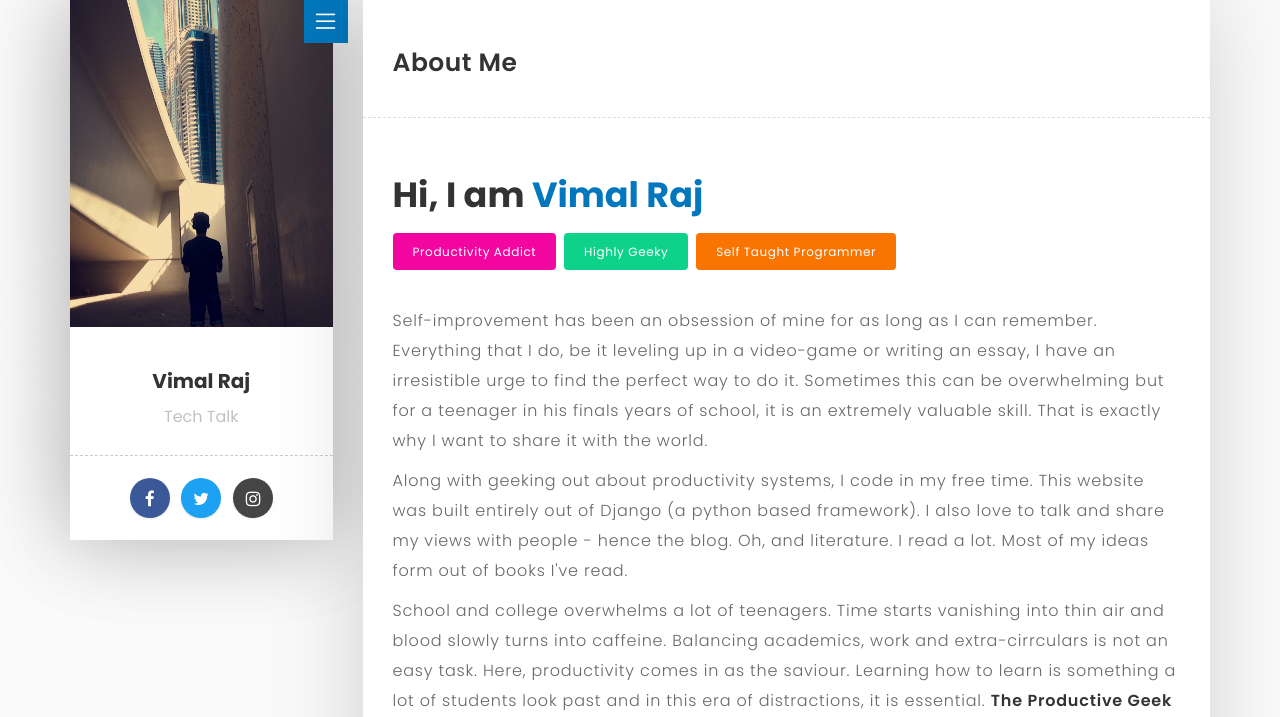
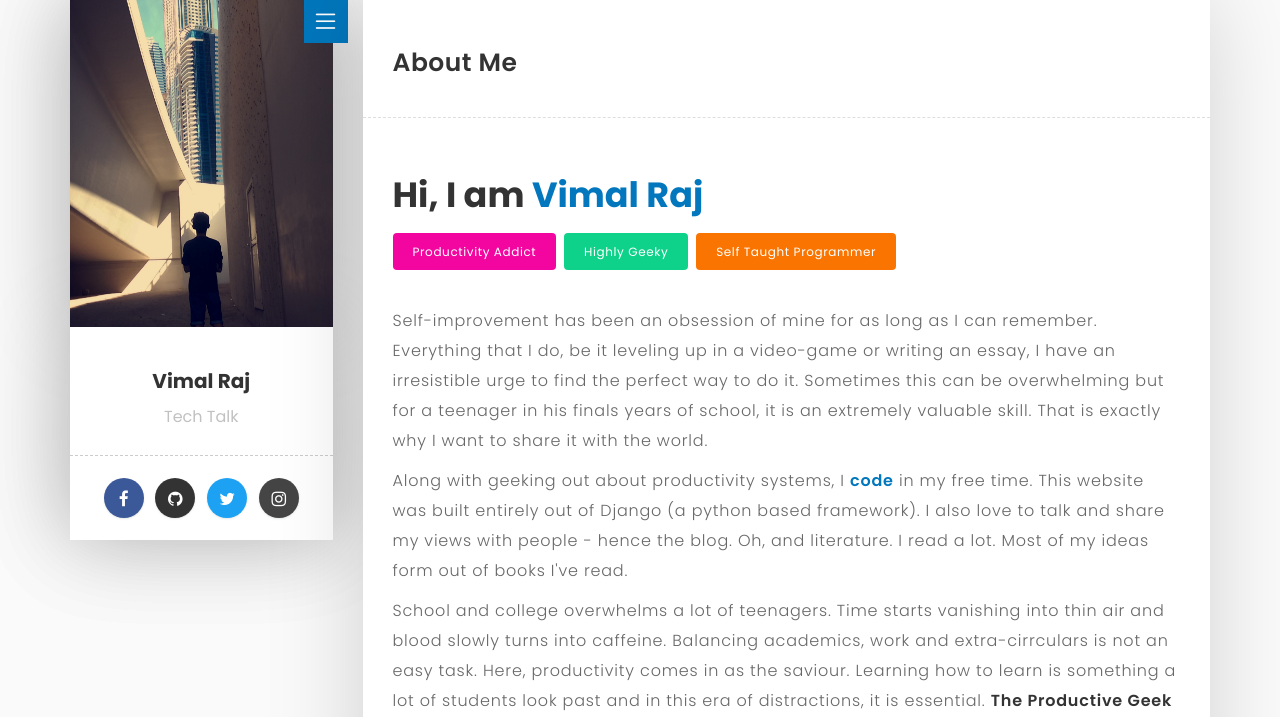
Before and after one commit to vimalrj7/the_productive_geek, a Django app: page /about/ in a window 1280 px wide. Shown: the part 51-768 px from the top of the page. Run offline with Django 3.2, Linux system fonts and the light colour scheme; data that the repository does not hold is empty; some libraries are stand-ins or nearby versions.

Commit message:
Added GitHub page to links

```diff
--- a/blog/settings.py
+++ b/blog/settings.py
@@ -26,7 +26,7 @@ SECRET_KEY = os.environ.get('DJANGO_SECRET_KEY', 'eqp7wdf(i5v=4fi)#y_fq$hrjzf3d6
 # DEBUG = True
 DEBUG = bool( os.environ.get('DJANGO_DEBUG', True ) )
 
-ALLOWED_HOSTS = ['www.theproductivegeek.com']
+ALLOWED_HOSTS = ['www.theproductivegeek.com', '127.0.0.1']
 
 
 # Application definition
--- a/main/templates/main/about.html
+++ b/main/templates/main/about.html
@@ -87,6 +87,7 @@
 
                        <ul class="social-icon">
                          <li><a href="https://www.facebook.com/vimalrj" target="_blank" class="facebook"><i class="fa fa-facebook"></i></a></li>
+                         <li><a href="https://www.github.com/vimalrj7" target="_blank" class="github"><i class="fa fa-github"></i></a></li>
                          <li><a href="https://www.twitter.com/vimalrj_" target="_blank" class="twitter"><i class="fa fa-twitter"></i></a></li>
                          <li><a href="https://www.instagram.com/vimalrj" target="_blank" class="instagram"><i class="fa fa-instagram"></i></a></li>
                         </ul>
@@ -131,7 +132,7 @@
 
                                     <p> Self-improvement has been an obsession of mine for as long as I can remember. Everything that I do, be it leveling up in a video-game or writing an essay, I have an irresistible urge to find the perfect way to do it. Sometimes this can be overwhelming but for a teenager in his finals years of school, it is an extremely valuable skill. That is exactly why I want to share it with the world. </p>
 
-                                    <p> Along with geeking out about productivity systems, I code in my free time. This website was built entirely out of Django (a python based framework). I also love to talk and share my views with people - hence the blog. Oh, and literature. I read a lot. Most of my ideas form out of books I've read. </p>
+                                    <p> Along with geeking out about productivity systems, I <b><a href="www.github.com/vimalrj7" data-toggle="tooltip" data-placement="top" title="Check out some of my projects.">code</a></b> in my free time. This website was built entirely out of Django (a python based framework). I also love to talk and share my views with people - hence the blog. Oh, and literature. I read a lot. Most of my ideas form out of books I've read. </p>
 
                                     <p> School and college overwhelms a lot of teenagers. Time starts vanishing into thin air and blood slowly turns into caffeine. Balancing academics, work and extra-cirrculars is not an easy task. Here, productivity comes in as the saviour. Learning how to learn is something a lot of students look past and in this era of distractions, it is essential. <b>The Productive Geek</b> (ahem, that's me) will help fill this knowledge gap. </p>
 
--- a/main/templates/main/home.html
+++ b/main/templates/main/home.html
@@ -88,6 +88,7 @@
 
                        <ul class="social-icon">
                          <li><a href="https://www.facebook.com/vimalrj" target="_blank" class="facebook"><i class="fa fa-facebook"></i></a></li>
+                         <li><a href="https://www.github.com/vimalrj7" target="_blank" class="github"><i class="fa fa-github"></i></a></li>
                          <li><a href="https://www.twitter.com/vimalrj_" target="_blank" class="twitter"><i class="fa fa-twitter"></i></a></li>
                          <li><a href="https://www.instagram.com/vimalrj" target="_blank" class="instagram"><i class="fa fa-instagram"></i></a></li>
                         </ul>
--- a/main/templates/main/single.html
+++ b/main/templates/main/single.html
@@ -92,6 +92,7 @@
 
                        <ul class="social-icon">
                          <li><a href="https://www.facebook.com/vimalrj" target="_blank" class="facebook"><i class="fa fa-facebook"></i></a></li>
+                         <li><a href="https://www.github.com/vimalrj7" target="_blank" class="github"><i class="fa fa-github"></i></a></li>
                          <li><a href="https://www.twitter.com/vimalrj_" target="_blank" class="twitter"><i class="fa fa-twitter"></i></a></li>
                          <li><a href="https://www.instagram.com/vimalrj" target="_blank" class="instagram"><i class="fa fa-instagram"></i></a></li>
                         </ul>
```
